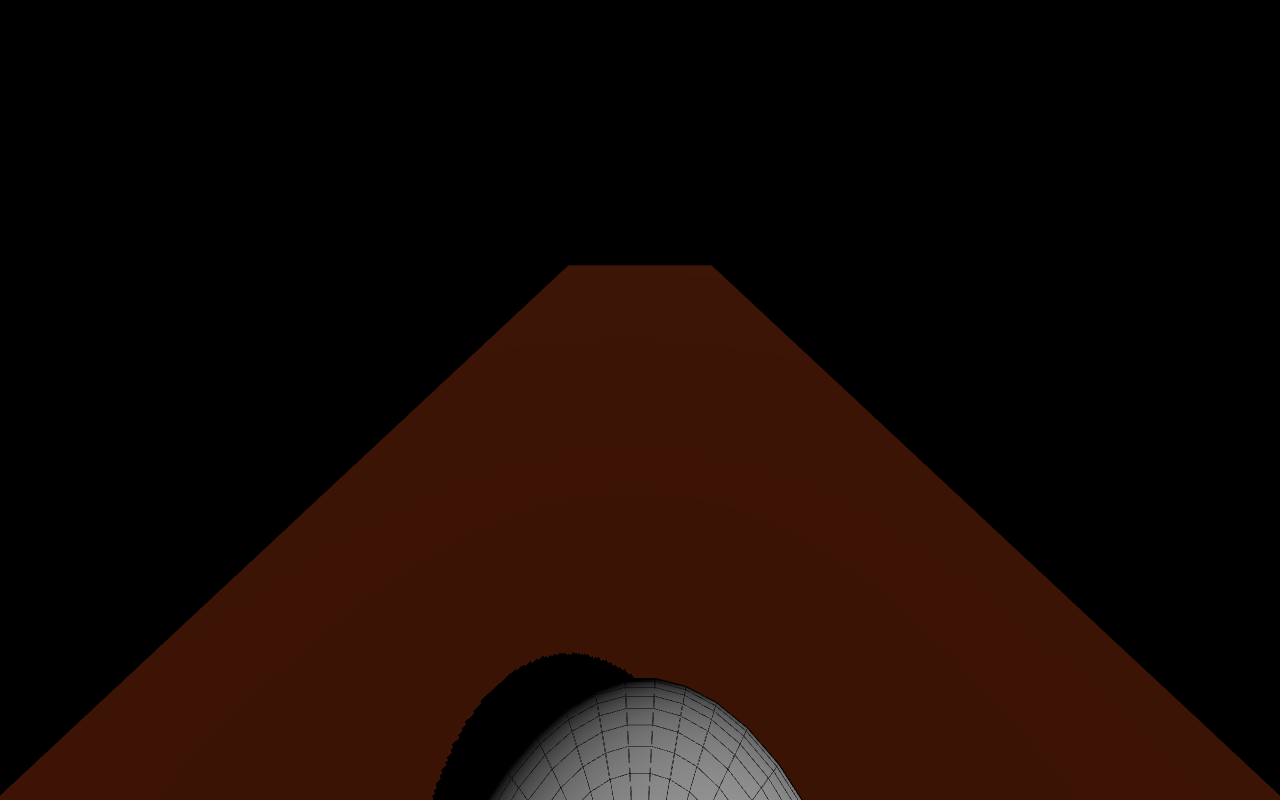
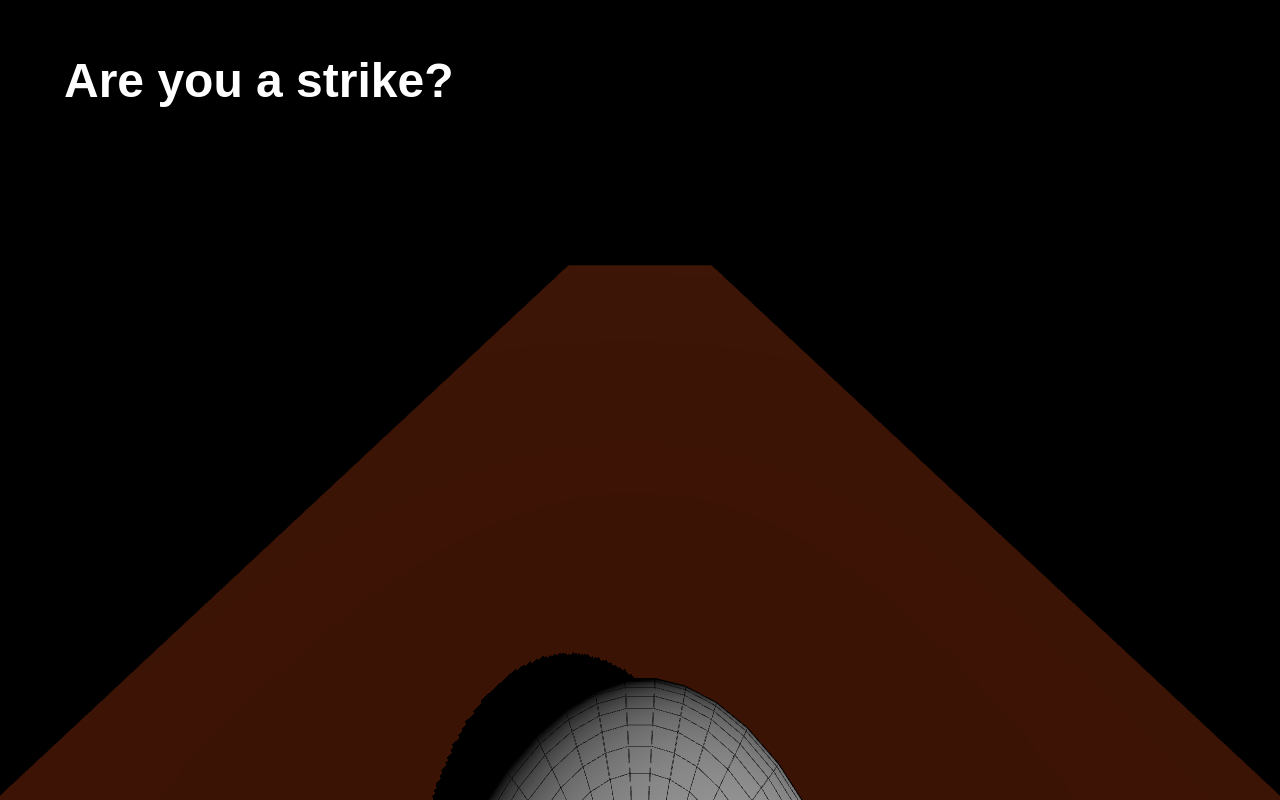
Before and after one commit to baileedastugue/bowling-4-ur-heart, a React (Vite) app: page / in a window 1280 px wide. Built offline with nearby package versions, Linux system fonts and the light colour scheme.

Commit message:
added initial question text, relatively unstyled for now

```diff
--- a/src/App.css
+++ b/src/App.css
@@ -8,6 +8,7 @@ html, body {
   height: 100vh;
   margin: 0;
   padding: 0;
+  position: relative;
 }
 
 #canvas {
--- a/src/App.tsx
+++ b/src/App.tsx
@@ -1,6 +1,7 @@
 import { Canvas } from '@react-three/fiber'
 import BowlingBall from './components/BowlingBall'
 import Plane from './components/Plane'
+import QuestionText from './components/QuestionText'
 import './App.css'
 
 function App() {
@@ -23,6 +24,7 @@ function App() {
         <Plane />
         <BowlingBall />
       </Canvas>
+      <QuestionText />
     </div>
   )
 }
--- /dev/null
+++ b/src/components/QuestionText/QuestionText.css
@@ -0,0 +1,13 @@
+.text-overlay {
+  position: absolute;
+  top: 10%;
+  left: 5%;
+  transform: translate(0%, -50%);
+  color: white;
+  font-size: 48px;
+  font-weight: bold;
+  font-family: Arial, sans-serif;
+  text-align: center;
+  pointer-events: none;
+  z-index: 10;
+}
--- /dev/null
+++ b/src/components/QuestionText/index.tsx
@@ -0,0 +1,9 @@
+import './QuestionText.css'
+
+const QuestionText = () => {
+  return (
+    <div className="text-overlay">Are you a strike?</div>
+  )
+}
+
+export default QuestionText
```
